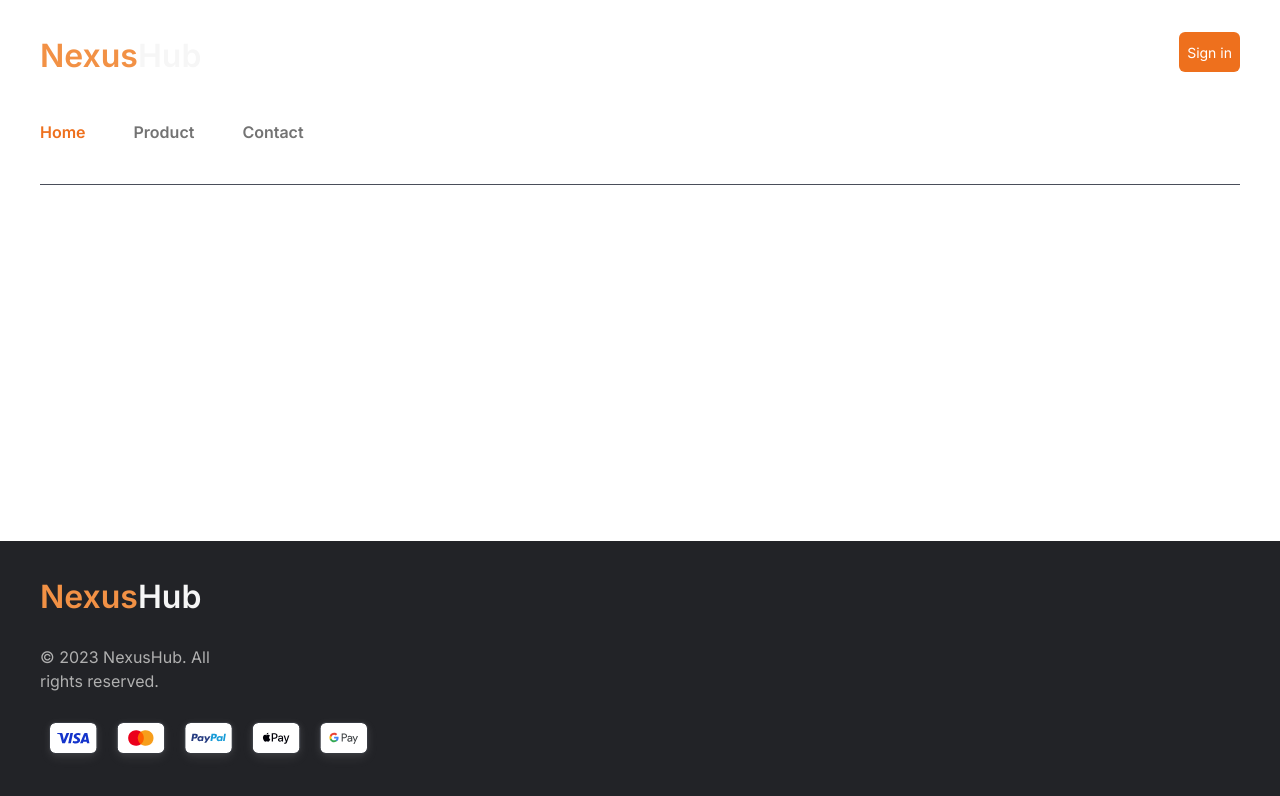
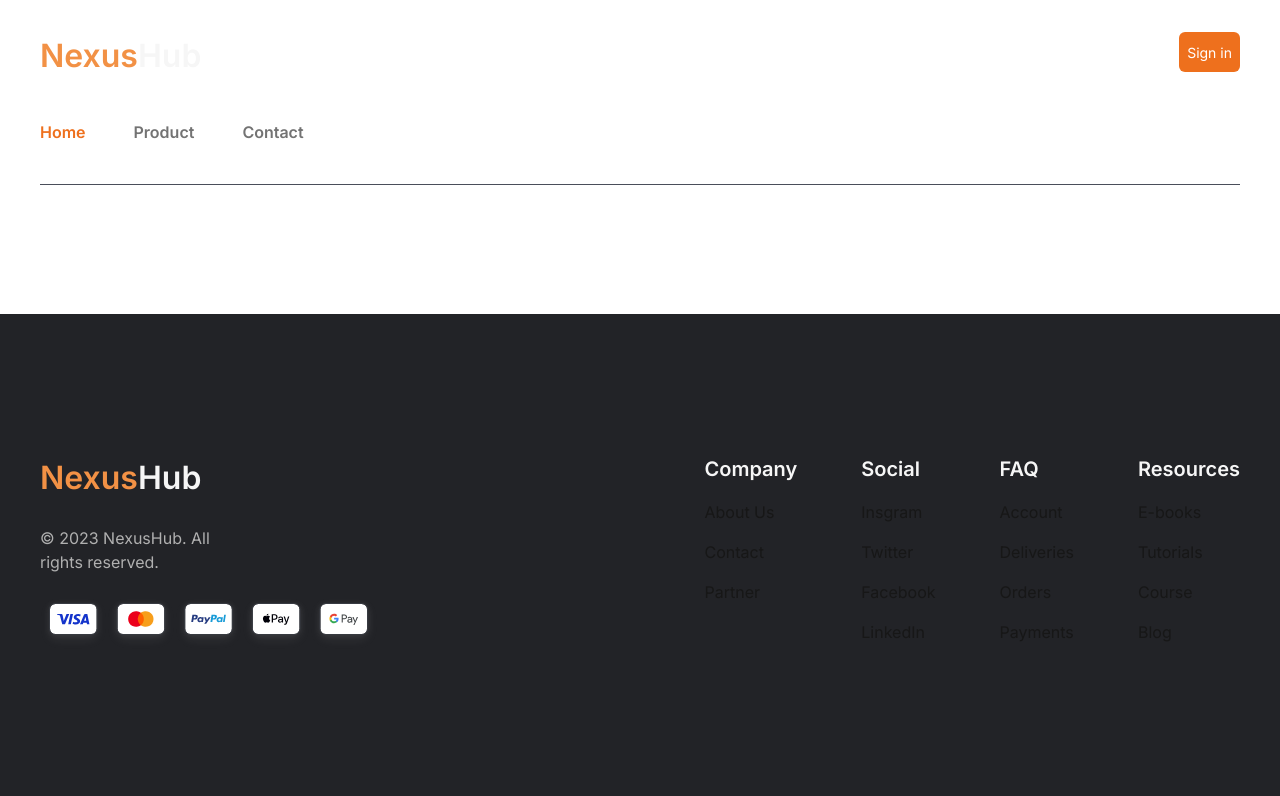
Before and after one commit to LukSt92/e-shop, a Next.js app: page / in a window 1280 px wide. Shown: the top 796 px of the page. Built offline with nearby package versions, Linux system fonts and the light colour scheme.

Commit message:
add: lists to footer

```diff
--- a/components/layout/Footer.tsx
+++ b/components/layout/Footer.tsx
@@ -7,8 +7,13 @@ import ApplePayIcon from "../icons/ApplePayIcon";
 import GooglePayIcon from "../icons/GooglePayIcon";
 
 const Footer = () => {
+  const company = ["About Us", "Contact", "Partner"];
+  const social = ["Insgram", "Twitter", "Facebook", "LinkedIn"];
+  const faq = ["Account", "Deliveries", "Orders", "Payments"];
+  const resources = ["E-books", "Tutorials", "Course", "Blog"];
+
   return (
-    <div className="bg-footer px-[40px] py-[32px] mt-auto">
+    <div className="bg-footer px-[40px] py-[140px] mt-auto flex justify-between">
       <div className="flex flex-col">
         <Logo />
         <p className="py-[24px] text-neutral-300 text-wrap w-[216px] ">
@@ -22,7 +27,42 @@ const Footer = () => {
           <GooglePayIcon />
         </div>
       </div>
-      <div></div>
+      <div className="flex gap-x-16">
+        <ul>
+          <li className="text-[20px] text-neutral-50 font-semibold">Company</li>
+          {company.map((item, index) => (
+            <li className="my-[16px]" key={index}>
+              {item}
+            </li>
+          ))}
+        </ul>
+        <ul>
+          <li className="text-[20px] text-neutral-50 font-semibold">Social</li>
+          {social.map((item, index) => (
+            <li className="my-[16px]" key={index}>
+              {item}
+            </li>
+          ))}
+        </ul>
+        <ul>
+          <li className="text-[20px] text-neutral-50 font-semibold">FAQ</li>
+          {faq.map((item, index) => (
+            <li className="my-[16px]" key={index}>
+              {item}
+            </li>
+          ))}
+        </ul>
+        <ul>
+          <li className="text-[20px] text-neutral-50 font-semibold">
+            Resources
+          </li>
+          {resources.map((item, index) => (
+            <li className="my-[16px]" key={index}>
+              {item}
+            </li>
+          ))}
+        </ul>
+      </div>
     </div>
   );
 };
```
